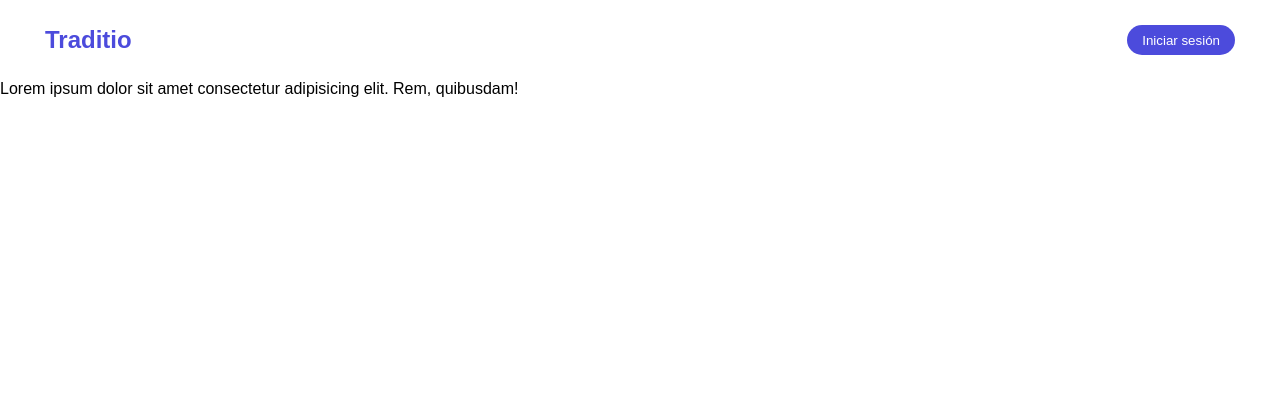
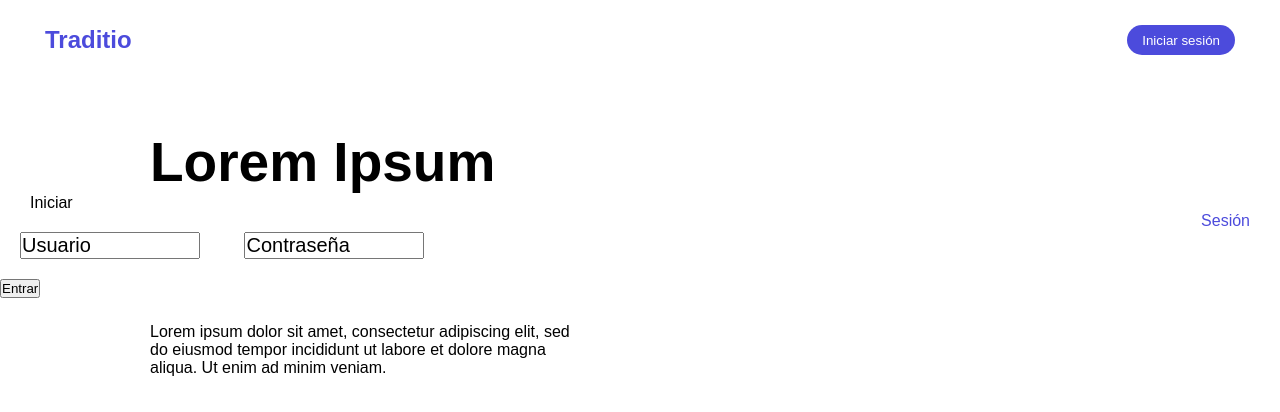
Before and after one commit to RodrigoTeran/Traditio, a plain HTML site: page index.html in a window 1280 px wide. Drawn offline with Linux system fonts and the light colour scheme.

Commit message:
Add files via upload

```diff
--- a/index.html
+++ b/index.html
@@ -16,9 +16,23 @@
             Iniciar sesión
         </button>
     </nav>
-    <section>
-        Lorem ipsum dolor sit amet consectetur adipisicing elit. Rem, quibusdam!
+    <h1 style="font-size: 55px; margin-top: 50px; margin-left: 150px;">Lorem Ipsum</h1>
+    <section class="cajaLogIn">
+        <div style="margin-left: 30px;">Iniciar </div> <div style="color:var(--primary-color-600); float:right; margin-right: 30px;">Sesión</div>
+        <form>
+            <input type="text" id="Usuario" name="Usuario" value="Usuario" style="font-size: 20px; width: 180px; margin: 20px;">
+            <input type="text" id="Contraseña" name="Contraseña" value="Contraseña" style="font-size: 20px; width: 180px; margin: 20px;">
+          </form>
+        <button>
+            Entrar
+        </button>
     </section>
+    <section style="margin-top: 25px; margin-left: 150px;">
+        Lorem ipsum dolor sit amet, consectetur adipiscing elit, sed<br>
+        do eiusmod tempor incididunt ut labore et dolore magna<br>
+        aliqua. Ut enim ad minim veniam.
+    </section>
+    <img scr="image.png">
 
 </body>
 </html>
```
